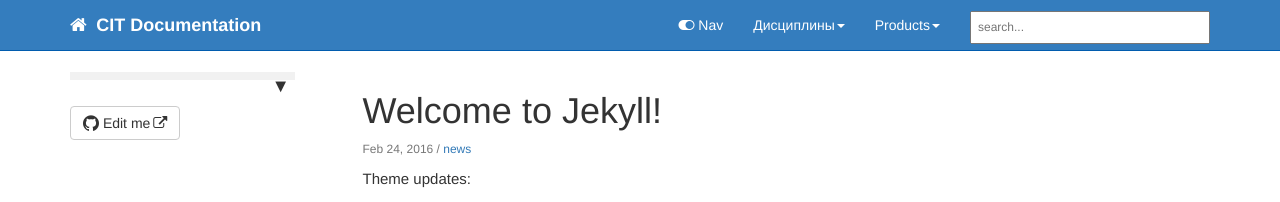
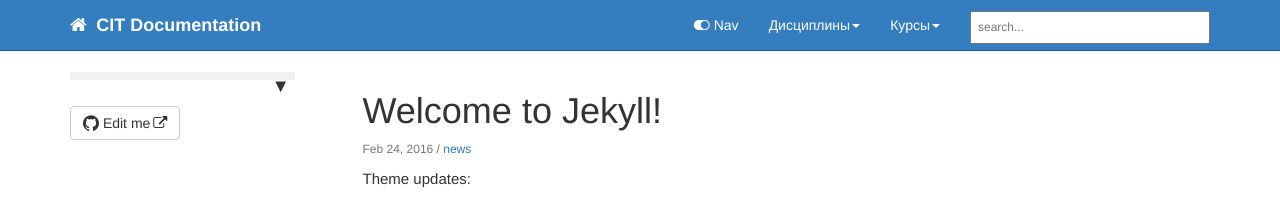
Before and after one commit to citDocs/citDocs.github.io, a Jekyll site: the page built from _posts/2016-02-24-first-post.md, in a window 1280 px wide. Shown: the top 202 px of the page. Built offline with Jekyll 4.4.1, drawn with Linux system fonts in a browser that asks for light colours; nearby versions of some CDN libraries; comment, search, counter and statistics services are not loaded.

Commit message:
Update topnav.yml

```diff
--- a/_data/topnav.yml
+++ b/_data/topnav.yml
@@ -22,7 +22,7 @@ topnav_dropdowns:
           external_url: http://stackoverflow.com/questions/tagged/jekyll
         - title: 4 семестр
           external_url: http://idratherbewriting.com/category-jekyll/
-    - title: Products
+    - title: Курсы
       folderitems:
         - title: Jekyll Documentation Theme
           url: /mydoc_introduction.html
```
